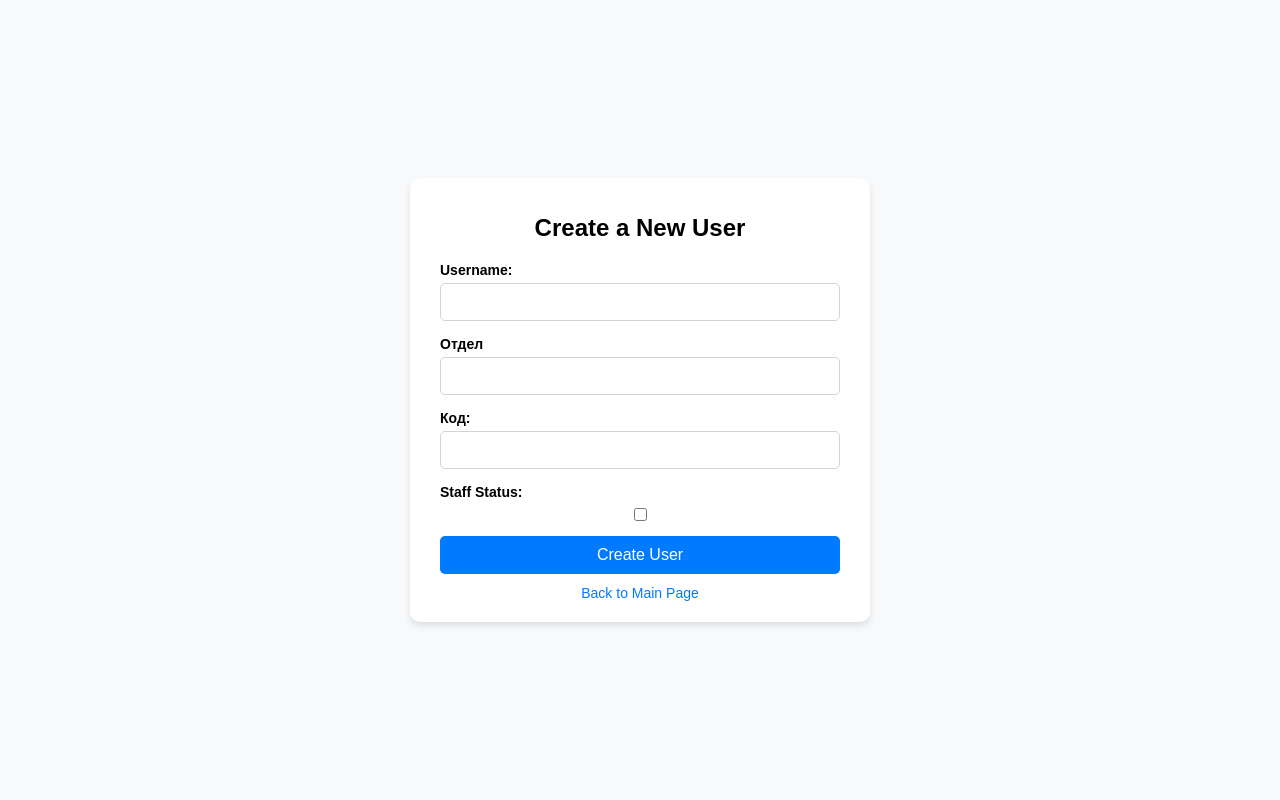
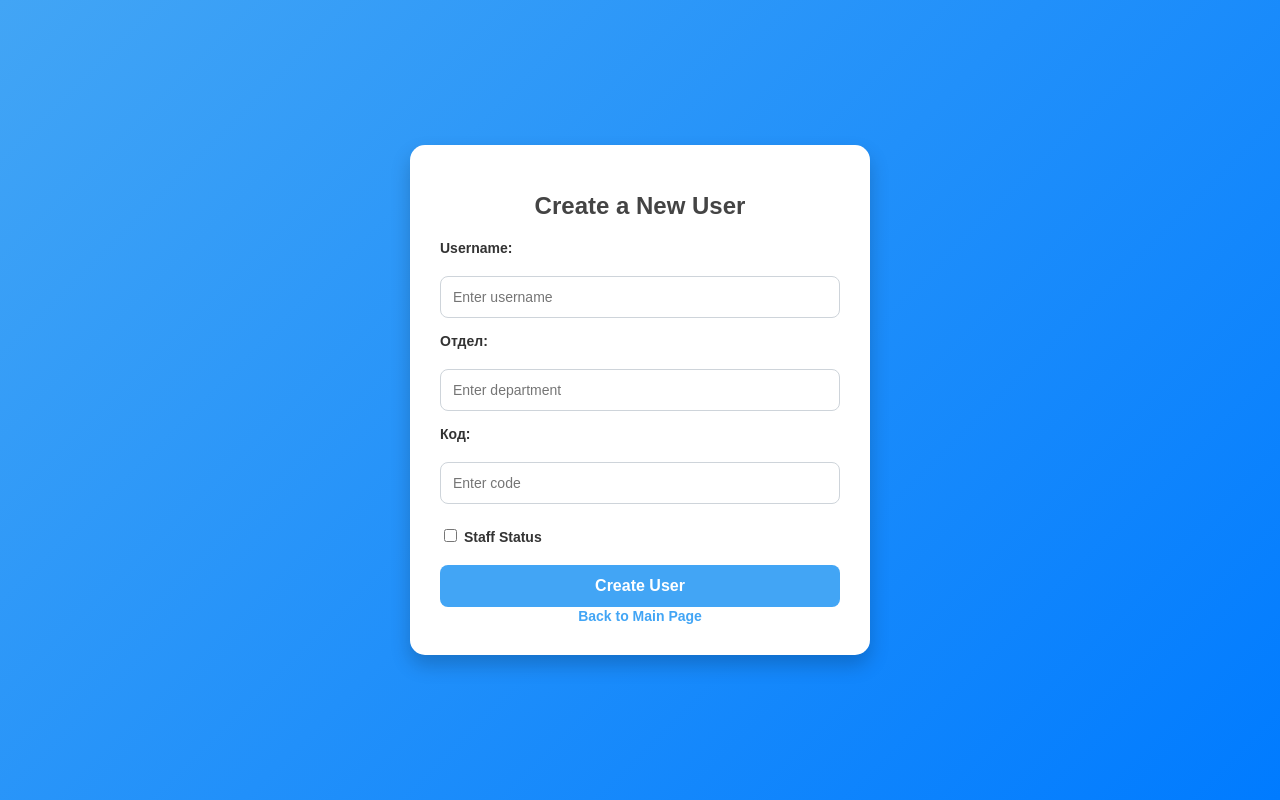
Before and after one commit to yuri1602/Key_Manager, a Django app: page /create_user/ in a window 1280 px wide. Run offline with Django 5.2, Linux system fonts and the light colour scheme.

Commit message:
Update create_user.html

```diff
--- a/keys/templates/keys/create_user.html
+++ b/keys/templates/keys/create_user.html
@@ -6,69 +6,102 @@
     <title>Create User</title>
     <style>
         body {
-            background-color: #f8f9fa;
-            font-family: Arial, sans-serif;
+            font-family: 'Arial', sans-serif;
+            margin: 0;
+            padding: 0;
             display: flex;
             justify-content: center;
             align-items: center;
             height: 100vh;
-            margin: 0;
+            background: linear-gradient(135deg, #42a5f5, #007bff);
+            color: #fff;
         }
+
         .form-container {
-            background-color: #ffffff;
-            padding: 20px 30px;
-            border-radius: 10px;
-            box-shadow: 0 4px 6px rgba(0, 0, 0, 0.1);
+            background: #fff;
+            color: #333;
+            padding: 30px;
+            border-radius: 15px;
+            box-shadow: 0 10px 20px rgba(0, 0, 0, 0.2);
             text-align: center;
+            width: 100%;
             max-width: 400px;
-            width: 100%;
+            animation: fadeIn 1s ease-in-out;
         }
+
         h1 {
             font-size: 24px;
             margin-bottom: 20px;
+            color: #444;
         }
+
         form {
             display: flex;
             flex-direction: column;
+            gap: 15px;
         }
+
         label {
             text-align: left;
             font-weight: bold;
+            font-size: 14px;
             margin-bottom: 5px;
-            font-size: 14px;
         }
+
         input[type="text"],
         input[type="email"],
         input[type="password"] {
-            padding: 10px;
+            padding: 12px;
             font-size: 14px;
             border: 1px solid #ced4da;
-            border-radius: 5px;
-            margin-bottom: 15px;
+            border-radius: 8px;
+            width: 100%;
+            box-sizing: border-box;
         }
+
         input[type="checkbox"] {
-            margin-bottom: 15px;
+            align-self: flex-start;
+            margin-top: 10px;
         }
+
         button {
+            background-color: #42a5f5;
+            color: #fff;
+            border: none;
+            padding: 12px;
+            font-size: 16px;
+            border-radius: 8px;
+            cursor: pointer;
+            transition: all 0.3s ease;
+            font-weight: bold;
+        }
+
+        button:hover {
             background-color: #007bff;
-            color: #ffffff;
-            border: none;
-            padding: 10px;
-            font-size: 16px;
-            border-radius: 5px;
-            cursor: pointer;
-            margin-bottom: 10px;
+            transform: scale(1.05);
         }
-        button:hover {
-            background-color: #0056b3;
-        }
+
         a {
-            color: #007bff;
+            color: #42a5f5;
             text-decoration: none;
             font-size: 14px;
+            font-weight: bold;
+            transition: color 0.3s ease;
         }
+
         a:hover {
-            text-decoration: underline;
+            color: #007bff;
+        }
+
+        @keyframes fadeIn {
+            from {
+                opacity: 0;
+                transform: translateY(-20px);
+            }
+            to {
+                opacity: 1;
+                transform: translateY(0);
+            }
         }
     </style>
 </head>
@@ -78,16 +111,17 @@
         <form method="POST" action="{% url 'create_user' %}">
             {% csrf_token %}
             <label for="username">Username:</label>
-            <input type="text" id="username" name="username" required>
+            <input type="text" id="username" name="username" placeholder="Enter username" required>
 
-            <label for="first_name">Отдел</label>
-            <input type="text" id="first_name" name="first_name">
+            <label for="first_name">Отдел:</label>
+            <input type="text" id="first_name" name="first_name" placeholder="Enter department">
 
             <label for="last_name">Код:</label>
-            <input type="text" id="last_name" name="last_name">
+            <input type="text" id="last_name" name="last_name" placeholder="Enter code">
 
-            <label for="is_staff">Staff Status:</label>
-            <input type="checkbox" id="is_staff" name="is_staff">
+            <label for="is_staff">
+                <input type="checkbox" id="is_staff" name="is_staff"> Staff Status
+            </label>
 
             <button type="submit">Create User</button>
         </form>
```
